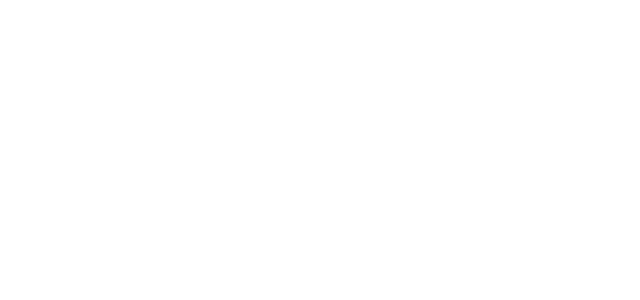
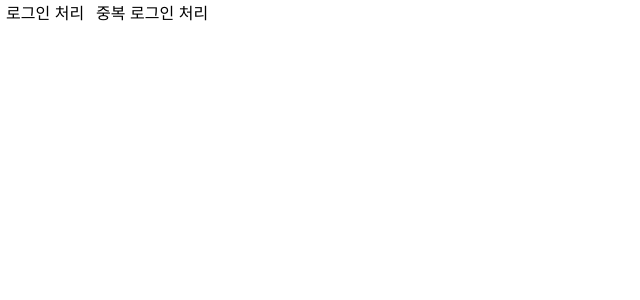
Before and after one commit to hjzheld/MainPage, a React (Vite) app: page /MainPage/test in a window 1280 px wide. Before the commit this address had no page. Shown: the top 300 px of the page, without its empty margins (0-640 px from the left). Built offline with nearby package versions, Linux system fonts and the light colour scheme.

Commit message:
수정 및 테스트 코드 추가

```diff
--- a/src/App.tsx
+++ b/src/App.tsx
@@ -1,6 +1,7 @@
 import '@/assets/scss/index.scss';
 import Main from "@/pages/MainPage"
 import Detail from "@/pages/DetailPage"
+import Test from "@/pages/Test"
 import AOS from 'aos';
 import 'aos/dist/aos.css';
 
@@ -41,6 +42,7 @@ function App() {
             <Routes>
                 <Route path="/" element={<Main />} />
                 <Route path="/project/:id" element={<Detail />} />
+                <Route path="/test" element={<Test />} />
             </Routes>
         </Router>
     )
--- /dev/null
+++ b/src/pages/Test.tsx
@@ -0,0 +1,58 @@
+
+const App: React.FC = () => {
+  // 중복 로그인 처리
+  const saveBtn = async () => {
+    try {
+      // 중복 로그인 확인 API 호출
+      await fetch("https://trade.tryex.xyz/session/save", {
+        method: "POST",
+        headers: {
+          "Content-Type": "application/json"
+        },
+        credentials: "include",
+        body: JSON.stringify({
+          session_id: '123',
+          user_id: '555',
+          total_pakage: 10,
+          end_date: "2025-04-15"
+        })
+      });
+
+    } catch (error) {
+      console.error("Error:", error);
+    }
+  };
+
+
+    // 중복 로그인 처리
+  const socketBtn = async () => {
+    try {
+      // 중복 로그인 확인 API 호출
+      await fetch("https://trade.tryex.xyz/session/duplicate-login", {
+        method: "POST",
+        headers: {
+          "Content-Type": "application/json"
+        },
+        credentials: "include",
+        body: JSON.stringify({
+          session_id: '123',
+          user_id: '555',
+          total_pakage: 10,
+          end_date: "2025-04-15"
+        })
+      });
+
+    } catch (error) {
+      console.error("Error:", error);
+    }
+};
+
+  return (
+    <div>
+      <button onClick={saveBtn}>로그인 처리</button>
+      <button onClick={socketBtn}>중복 로그인 처리</button>
+    </div>
+  );
+};
+
+export default App;
```
Also changed, not shown: 12 other files (tests, documents, lock files or other folders).
